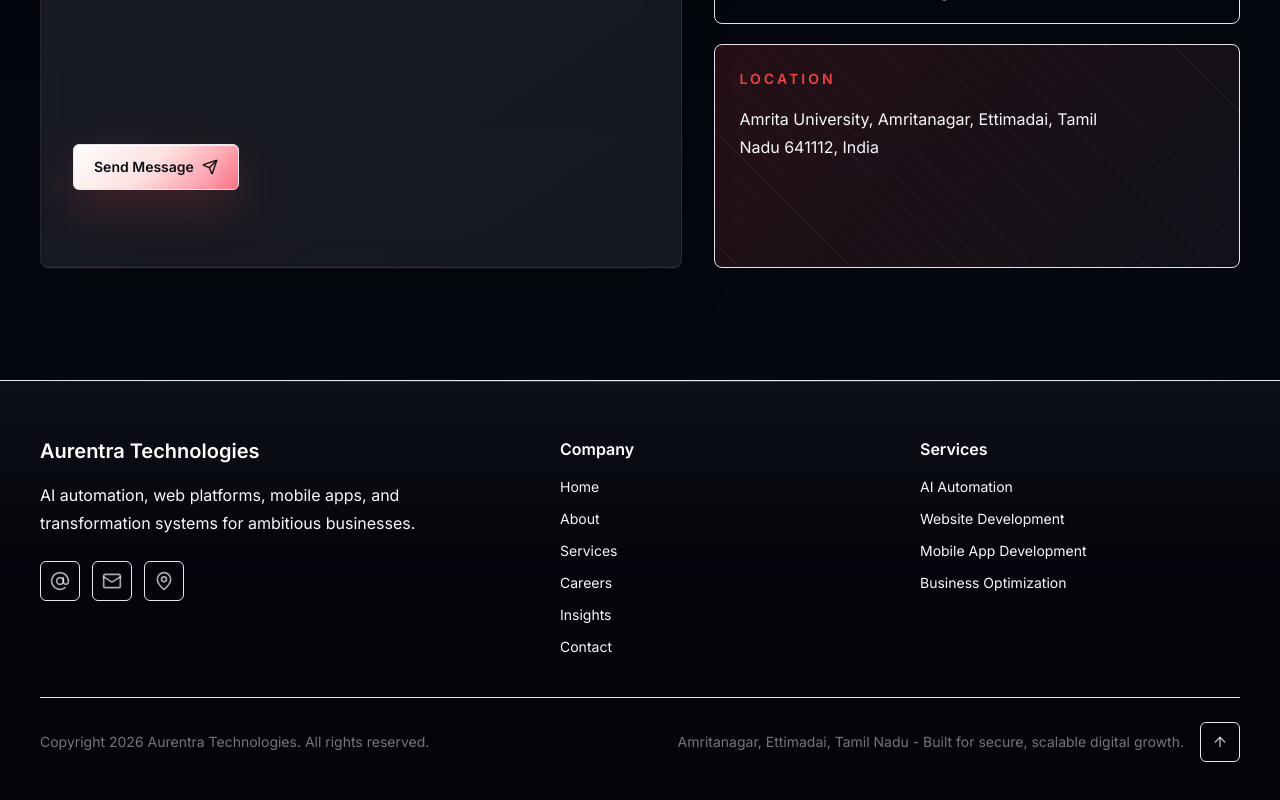
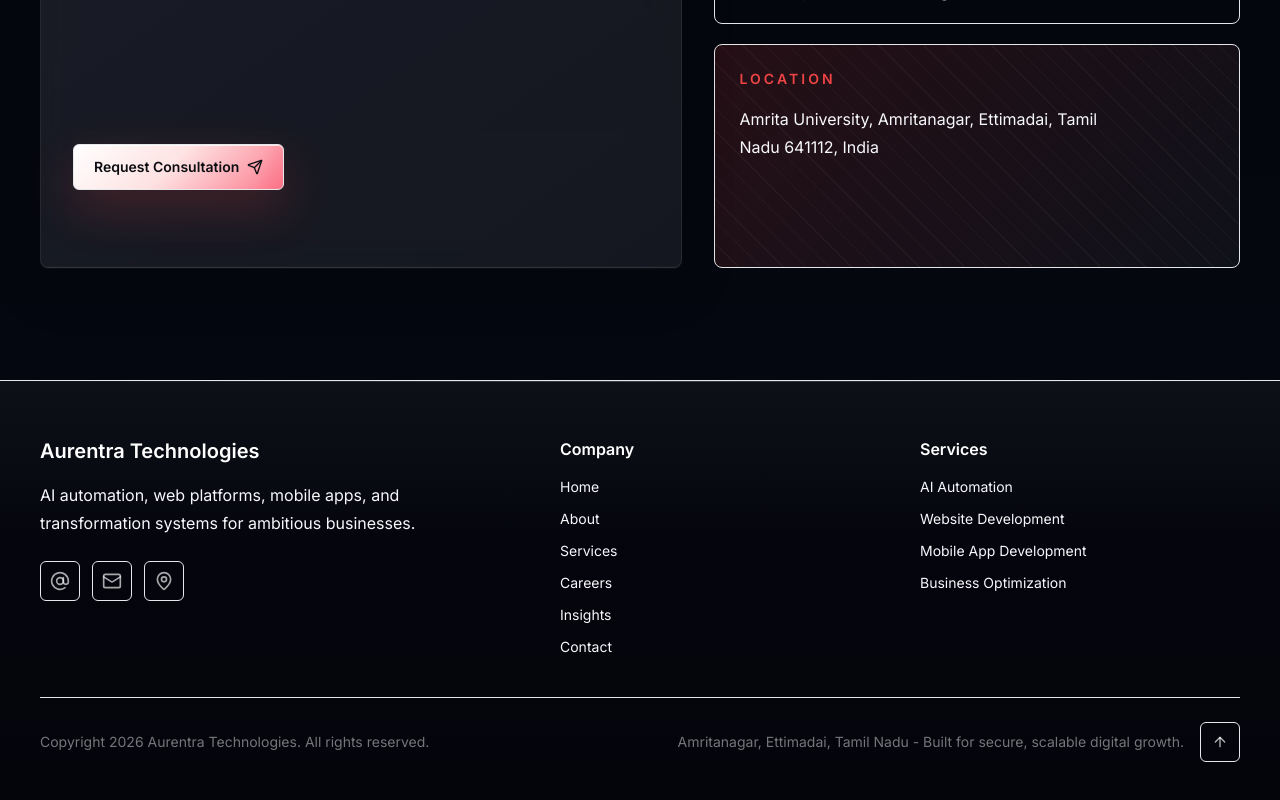
Before and after one commit to Akhils696/Aurentra, a Next.js app: page /contact in a window 1280 px wide. Shown: the part 1222-2022 px from the top of the page. Built offline with nearby package versions, Linux system fonts and the light colour scheme.

Commit message:
style: redesign contact CTA messaging for stronger business positioning

```diff
--- a/components/contact/contact-form.tsx
+++ b/components/contact/contact-form.tsx
@@ -105,7 +105,7 @@ export function ContactForm() {
       <FloatingField label="Message" name="message" multiline />
       <div className="flex flex-col gap-4 sm:flex-row sm:items-center">
         <Button type="submit" className="sm:w-fit">
-          {formState.status === "loading" ? "Sending securely" : "Send Message"}
+          {formState.status === "loading" ? "Sending securely" : "Request Consultation"}
           {formState.status === "loading" ? <Loader2 aria-hidden className="ml-2 size-4 animate-spin" /> : <Send aria-hidden className="ml-2 size-4" />}
         </Button>
         <AnimatePresence mode="wait">
```
